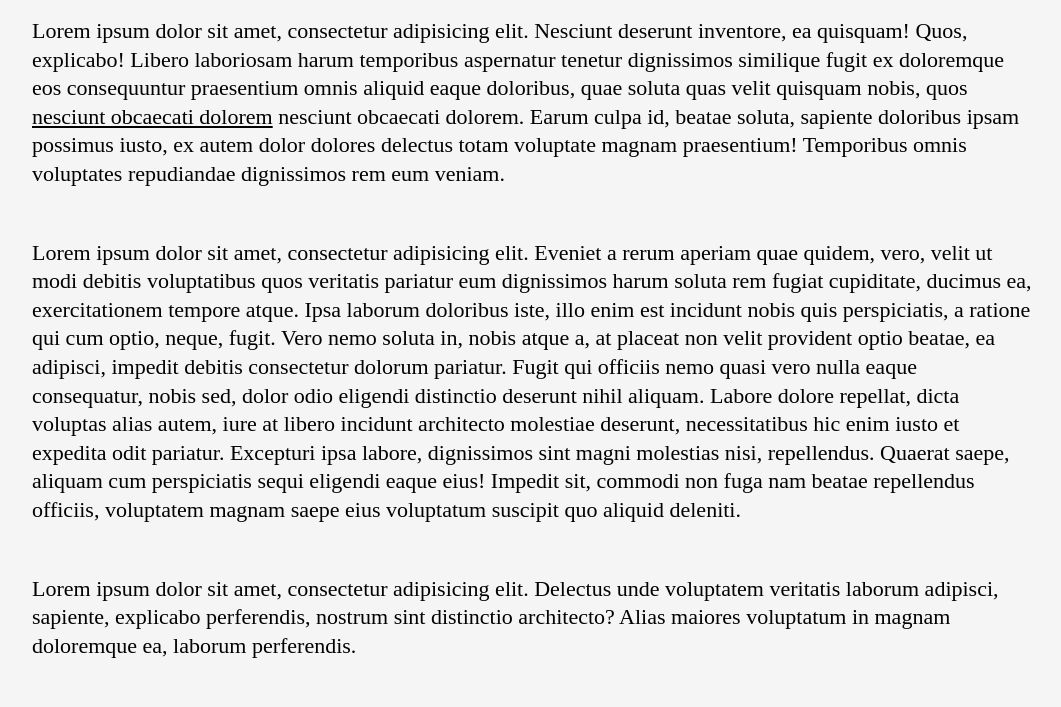
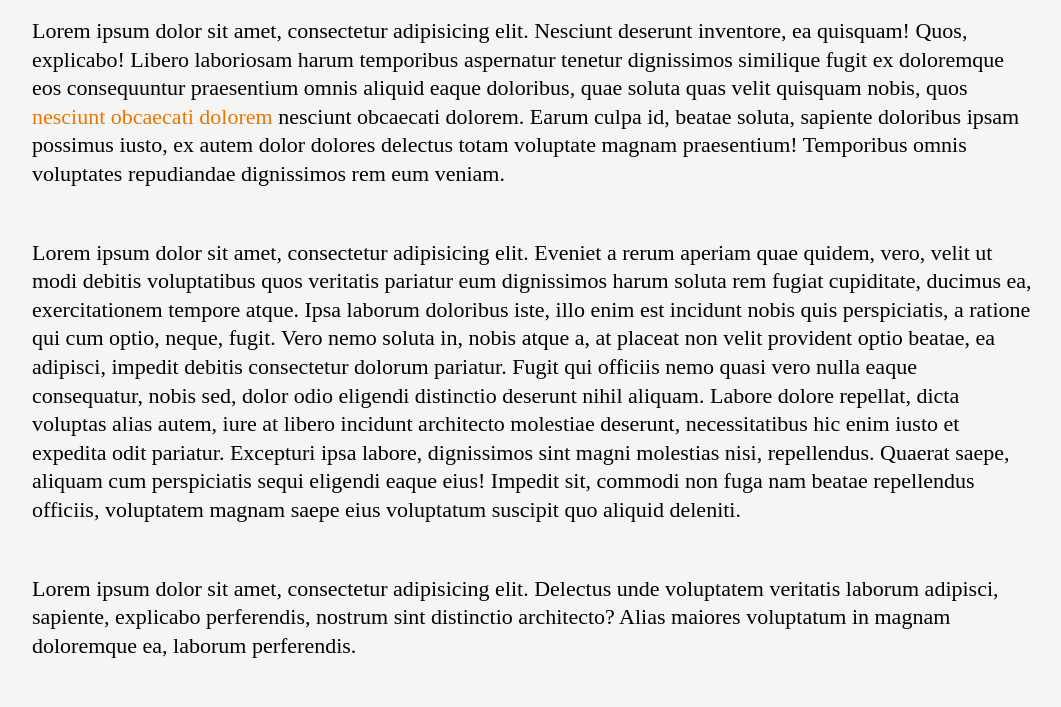
Before and after one commit to ALTX4/learn.altxafrica.com, a website: page index.html in a window 1280 px wide. Shown: the part 86-793 px from the top of the page, without its empty margins (108-1169 px from the left). Drawn offline with nearby package versions, Linux system fonts and the light colour scheme; files that its build step writes are made by us from their sources.

Commit message:
Change link colors in body copy

```diff
--- a/css/main.less
+++ b/css/main.less
@@ -29,10 +29,15 @@ main{
 	}
 
 	a{
-		color: @black;
+		color: @altx-orange;
+		text-decoration: none;
 
 		&:hover{
-			color: @altx-orange;
+			text-decoration: underline;
+		}
+
+		&:visited{
+			color: @altx-red;
 		}
 	}
 }
```
